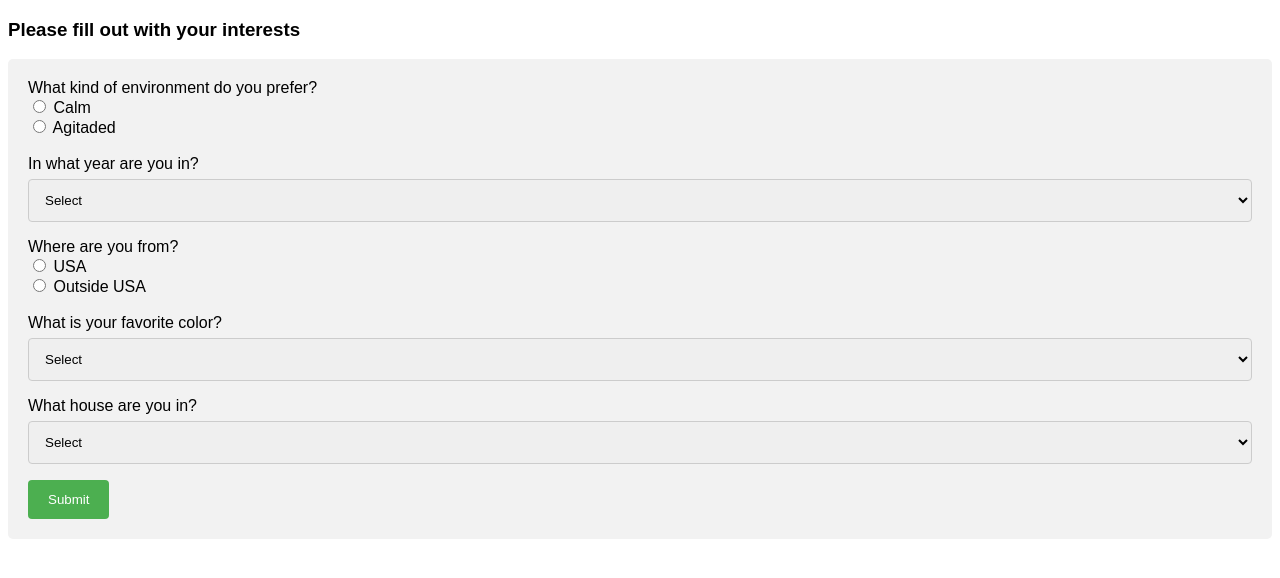
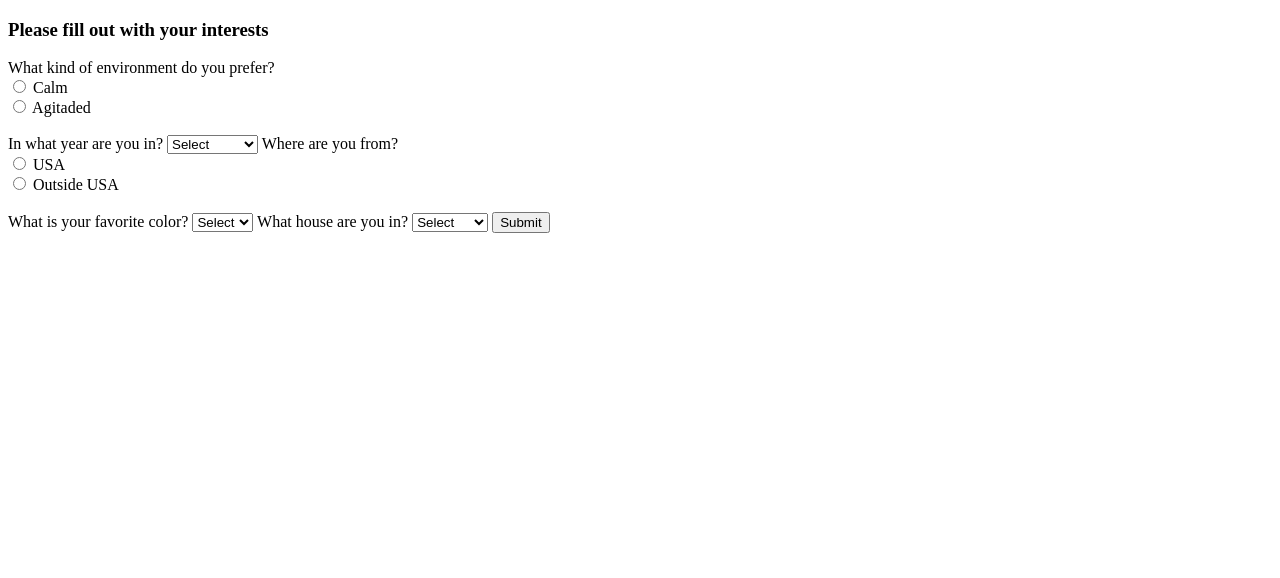
Before and after one commit to vicomello/cs50_finalproject, a Flask app: page /interests in a window 1280 px wide. Shown: the top 578 px of the page. Run offline with Flask 2, Linux system fonts and the light colour scheme; some libraries are stand-ins or nearby versions.

Commit message:
changes in files

```diff
--- a/cs50_finalproject/templates/interests.html
+++ b/cs50_finalproject/templates/interests.html
@@ -1,40 +1,6 @@
 <!DOCTYPE html>
 <head>
-<meta name="viewport" content="width=device-width, initial-scale=1">
-<style>
-body {font-family: Arial, Helvetica, sans-serif;}
-* {box-sizing: border-box;}
-
-input[type=text], select, textarea {
-    width: 100%;
-    padding: 12px;
-    border: 1px solid #ccc;
-    border-radius: 4px;
-    box-sizing: border-box;
-    margin-top: 6px;
-    margin-bottom: 16px;
-    resize: vertical;
-}
-
-input[type=submit] {
-    background-color: #4CAF50;
-    color: white;
-    padding: 12px 20px;
-    border: none;
-    border-radius: 4px;
-    cursor: pointer;
-}
-
-input[type=submit]:hover {
-    background-color: #45a049;
-}
-
-.container {
-    border-radius: 5px;
-    background-color: #f2f2f2;
-    padding: 20px;
-}
-</style>
+  <meta name="viewport" content="width=device-width, initial-scale=1">
 </head>
 
 {% block main %}
--- a/cs50_finalproject/templates/register.html
+++ b/cs50_finalproject/templates/register.html
@@ -32,10 +32,10 @@ License URL: http://creativecommons.org/licenses/by/3.0/
 						<input class="form-control" name="password" placeholder="Password" type="password">
 						<input class="text w3lpass" type="password" name="confirmation" placeholder="Confirm Password" required="">
 						<div class="wthree-text">
-							<label class="anim">
+							<!--<label class="anim">
 								<input type="checkbox" class="checkbox" required="">
 								<span>I Agree To The Terms & Conditions</span>
-							</label>
+							</label>-->
 							<div class="clear"> </div>
 						</div>
 						<input type="submit" value="SIGNUP">
```
